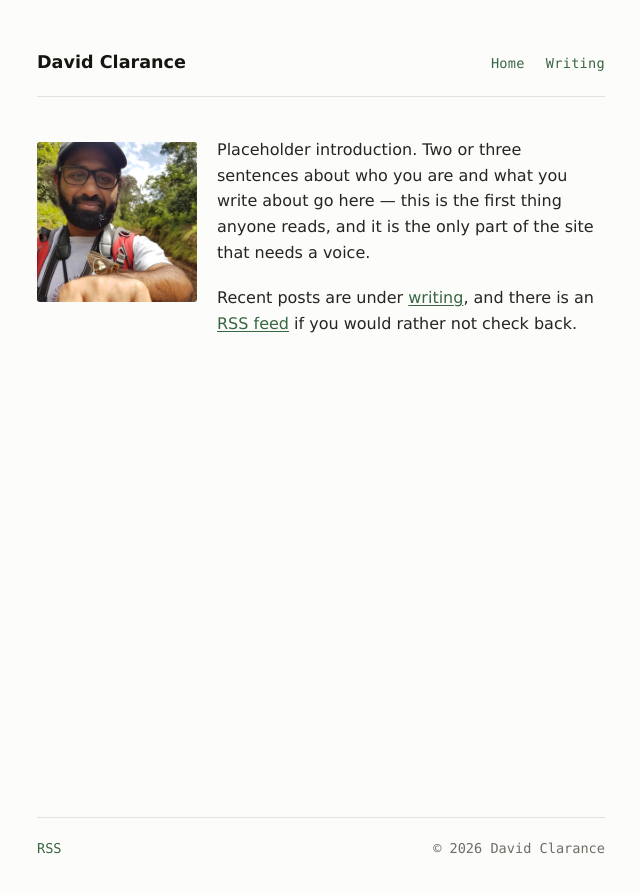
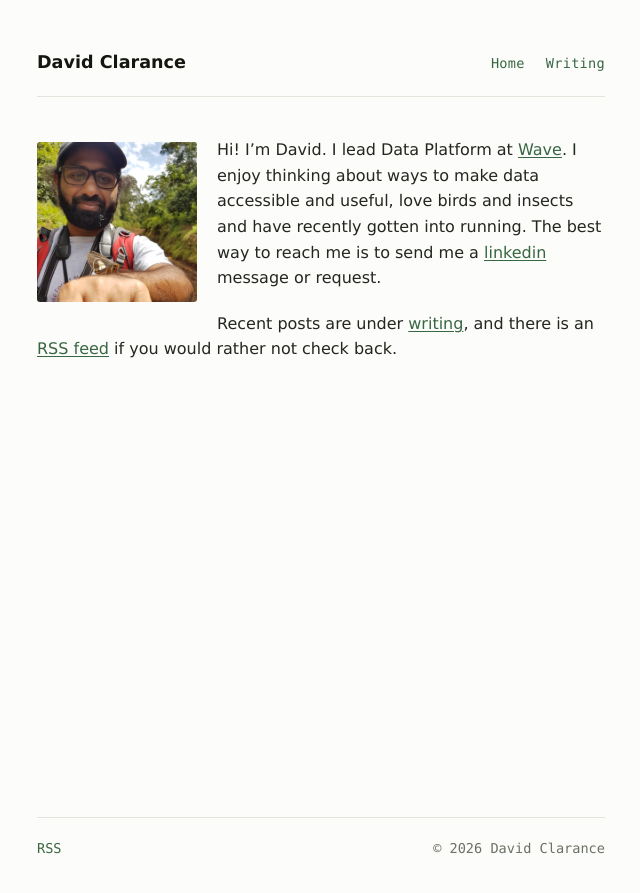
Before and after one commit to davidclarance/davidclarance.github.io, a Jekyll site: the page built from index.md, in a window 1280 px wide. Shown: the top 893 px of the page, without its empty margins (319-959 px from the left). Built offline with Jekyll 4.4.1, drawn with Linux system fonts in a browser that asks for light colours.

Commit message:
Revise introduction section with personal info
Updated introduction to provide personal details and contact information.

```diff
--- a/index.md
+++ b/index.md
@@ -6,9 +6,7 @@ heading: false
 ![David Clarance](/assets/portrait.jpg){: .portrait}
 {: .portrait-row}
 
-Placeholder introduction. Two or three sentences about who you are and what
-you write about go here — this is the first thing anyone reads, and it is the
-only part of the site that needs a voice.
+Hi! I'm David. I lead Data Platform at [Wave](https://www.wave.com/en/blog/world/). I enjoy thinking about ways to make data accessible and useful, love birds and insects and have recently gotten into running. The best way to reach me is to send me a [linkedin](https://www.linkedin.com/in/david-clarance-75139795/) message or request.
 
 Recent posts are under [writing](/writing/), and there is an
 [RSS feed](/feed.xml) if you would rather not check back.
```
